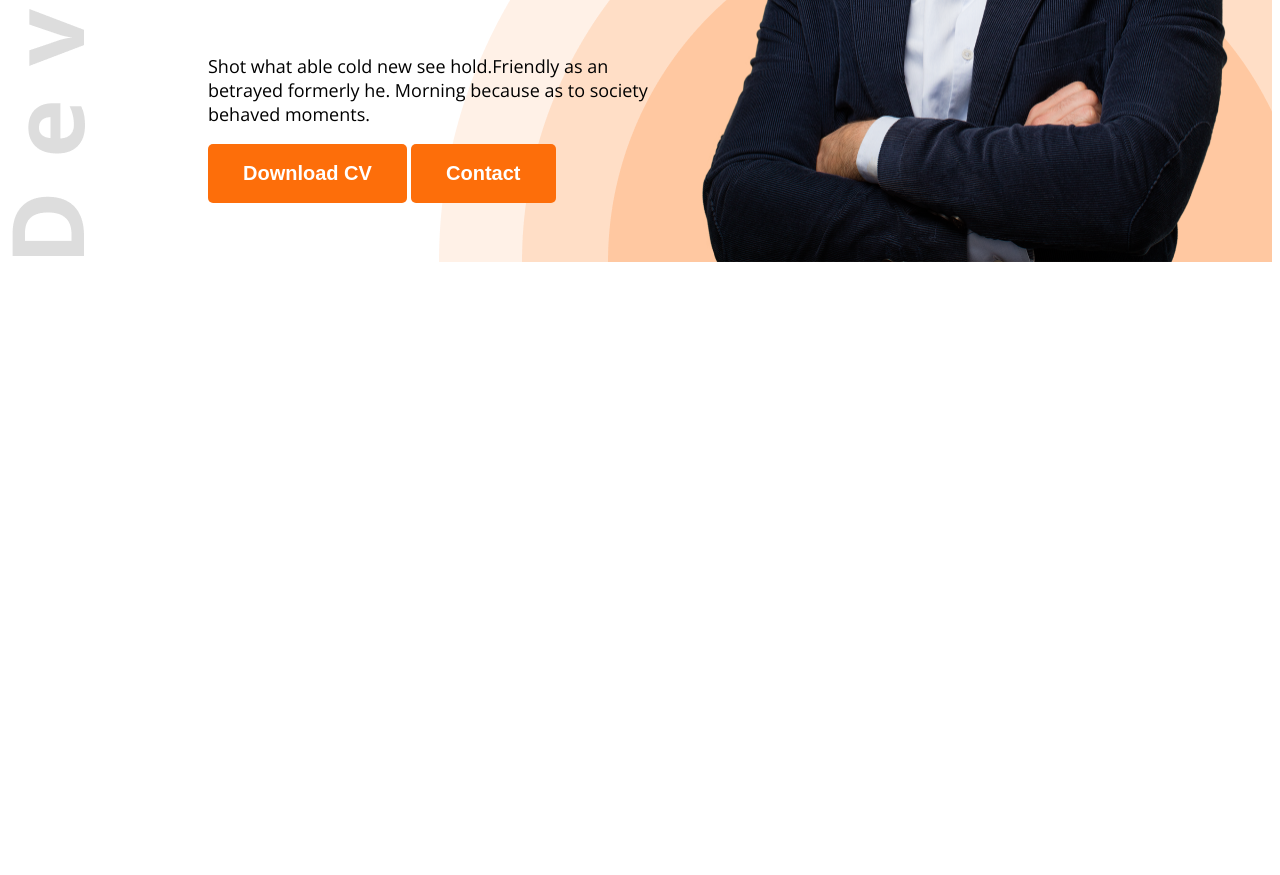
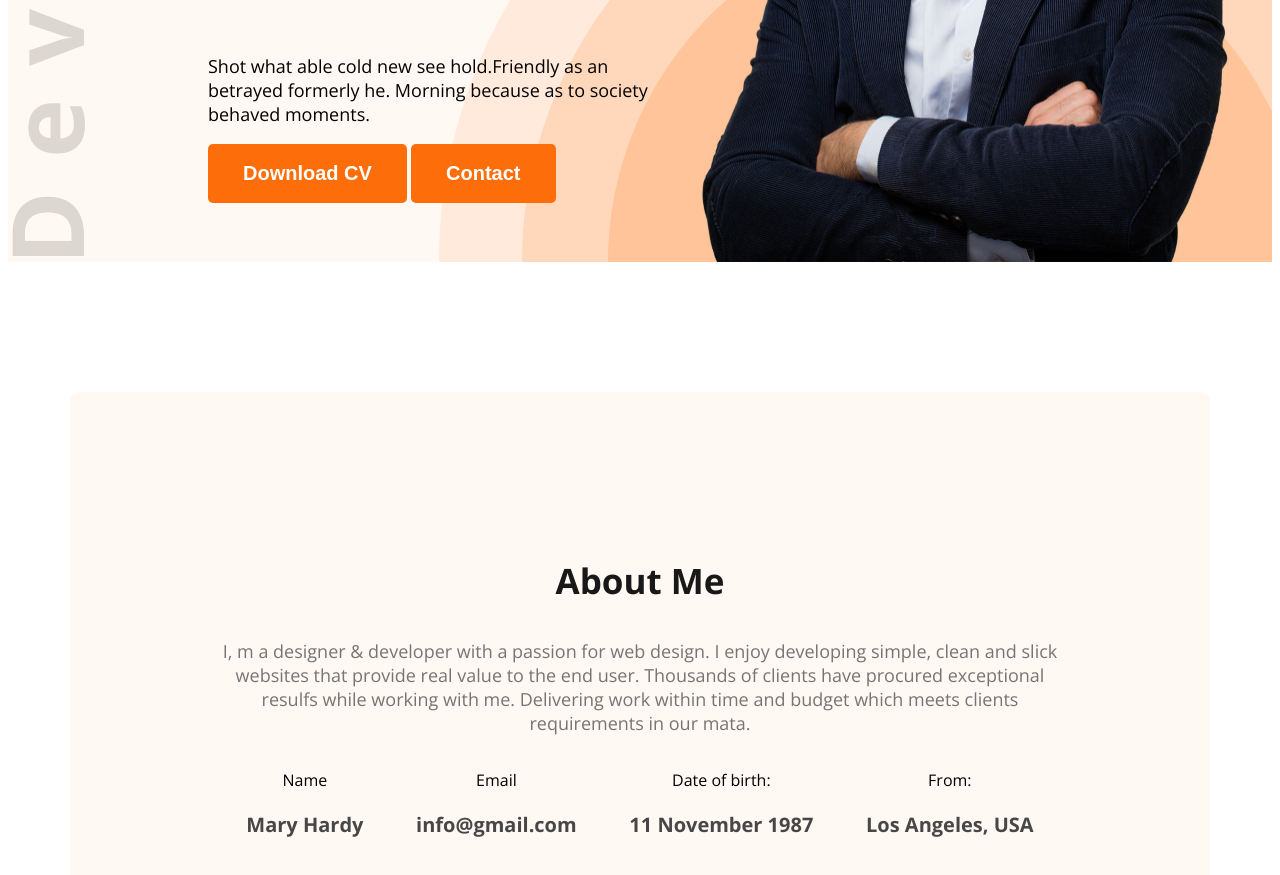
Before and after one commit to Mohosinin/web-dev-portfolio, a plain HTML site: page index.html in a window 1280 px wide. Shown: the part 515-1390 px from the top of the page. Before the commit the page ends 800 px from the top, so only its background shows below. Drawn offline with nearby package versions, Linux system fonts and the light colour scheme.

Commit message:
add about me

```diff
--- a/index.html
+++ b/index.html
@@ -13,7 +13,7 @@
 </head>
 
 <body class="open-sans-normal">
-    <header class="header">
+    <header class="header secandary-bg">
         <nav>
             <h3 class="nav-title">Ma<span class="text-primary">r</span>y</h3>
             <ul>
@@ -37,7 +37,35 @@
         </div>
     </header>
     <main>
-
+        <section class="about secandary-bg">
+            <h3 class="section-title">
+                About Me
+            </h3>
+            <p class="section-description">
+                I, m a designer & developer with a passion for web design. I enjoy developing simple, clean and slick
+                websites that provide real value to the end user. Thousands of clients have procured exceptional resulfs
+                while working with me. Delivering work within time and budget which meets clients requirements in our
+                mata.
+            </p>
+            <div class="about-items">
+                <div class="about-item">
+                    <p class="item-title">Name</p>
+                    <p class="item-description">Mary Hardy</p>
+                </div>
+                <div class="about-item">
+                    <p class="item-title">Email</p>
+                    <p class="item-description">info@gmail.com</p>
+                </div>
+                <div class="about-item">
+                    <p class="item-title">Date of birth:</p>
+                    <p class="item-description">11 November 1987</p>
+                </div>
+                <div class="about-item">
+                    <p class="item-title">From:</p>
+                    <p class="item-description">Los Angeles, USA</p>
+                </div>
+            </div>
+        </section>
     </main>
 
     <footer>
--- a/styles/styels.css
+++ b/styles/styels.css
@@ -7,6 +7,9 @@
     "wdth" 100;
 }
 /* Shared style */
+.secandary-bg{
+  background-color: #FFF8F3;
+}
 .text-primary {
   color: #FD6E0A
 ;
@@ -24,6 +27,16 @@
   padding: 18px 35px;
   border-radius: 5px;
   cursor: pointer;
+}
+.section-title{
+    font-size: 35px;
+    font-weight: bold;
+    color:#181818
+}
+.section-description{
+  font-size: 18px;
+  font-weight: regular;
+  color: #757575
 }
 /* header */
 .header{
@@ -82,3 +95,26 @@
     width: 584px;
     height:678px
 }
+/* main styels */
+main{
+    max-width: 1140px;
+    margin: 0 auto;
+}
+/* about section styles */
+.about{
+   border-radius: 10px;
+   padding: 130px 150px;
+   text-align: center;
+   margin-top: 130px;
+}
+.about-items{
+    display: flex;
+    justify-content: space-around;
+
+}
+.item-description{
+    font-size: 20px;
+    font-weight: bold;
+    color: #474747;
+
+}
```
